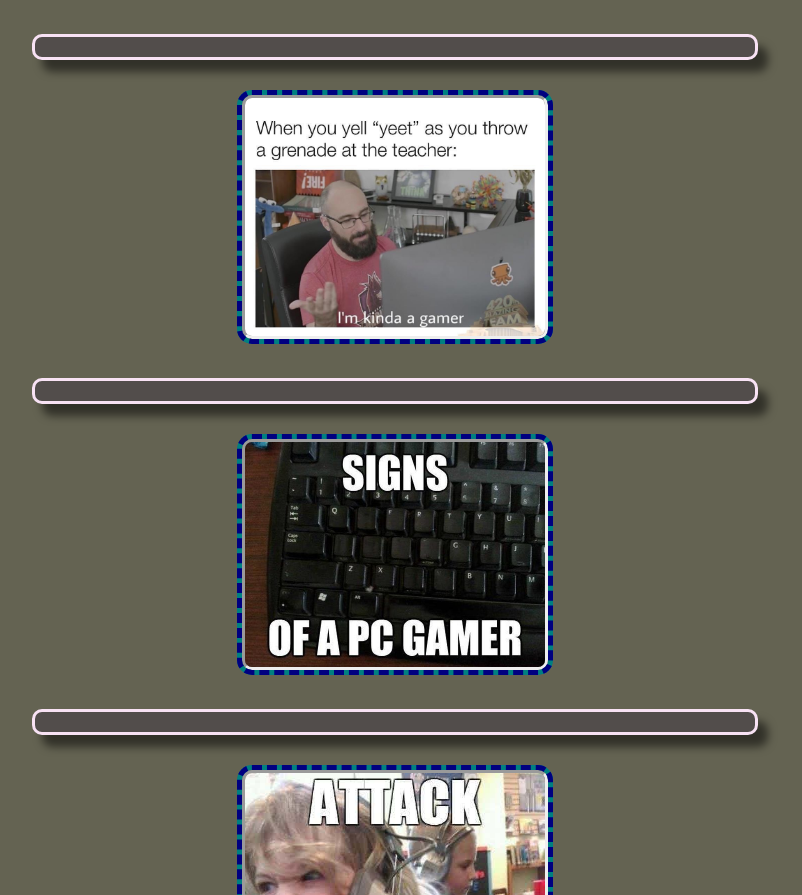
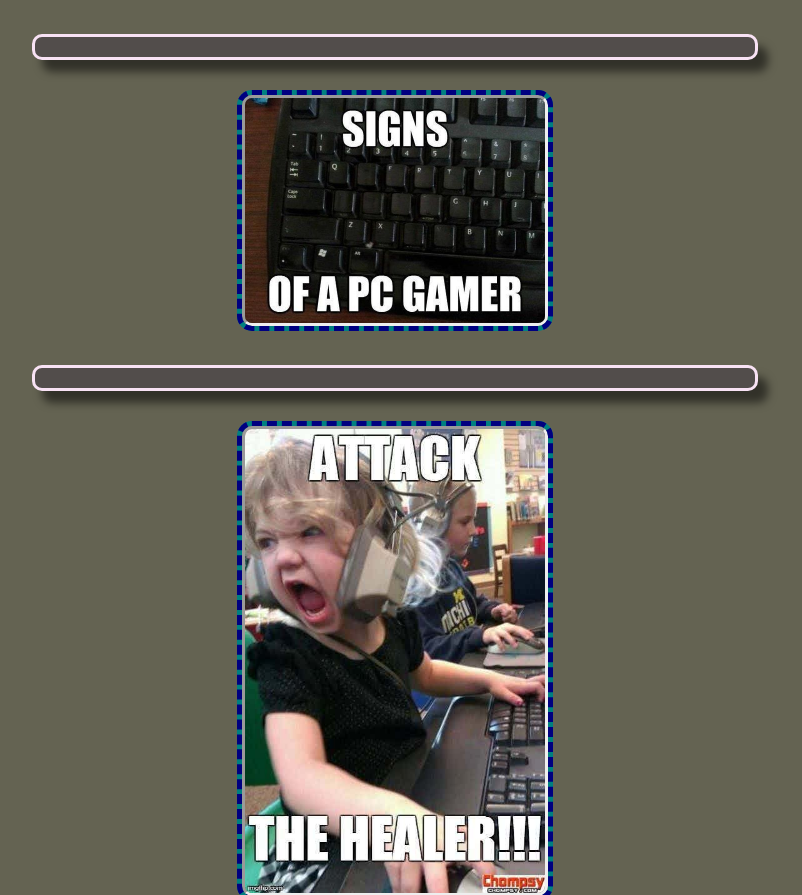
Before and after one commit to MustardCandy/Gaming_Website, a plain HTML site: page Website/Webpages/Gamer_Memes.html in a window 1280 px wide. Shown: the part 2419-3314 px from the top of the page, without its empty margins (245-1047 px from the left). Drawn offline with Linux system fonts and the light colour scheme.

Commit message:
deleted inappropriate pics

```diff
--- a/Website/Webpages/Gamer_Memes.html
+++ b/Website/Webpages/Gamer_Memes.html
@@ -25,10 +25,6 @@
   </center>
   <p class="center"></p>
   <center>
-    <img src="VideoGameMemes/pic4.jpg" class="img1" alt="GameStop-Sux">
-  </center>
-  <p class="center"></p>
-  <center>
     <img src="VideoGameMemes/pic5.jpg" class="img1" alt="GameStop-Sux">
   </center>
   <p class="center"></p>
```
